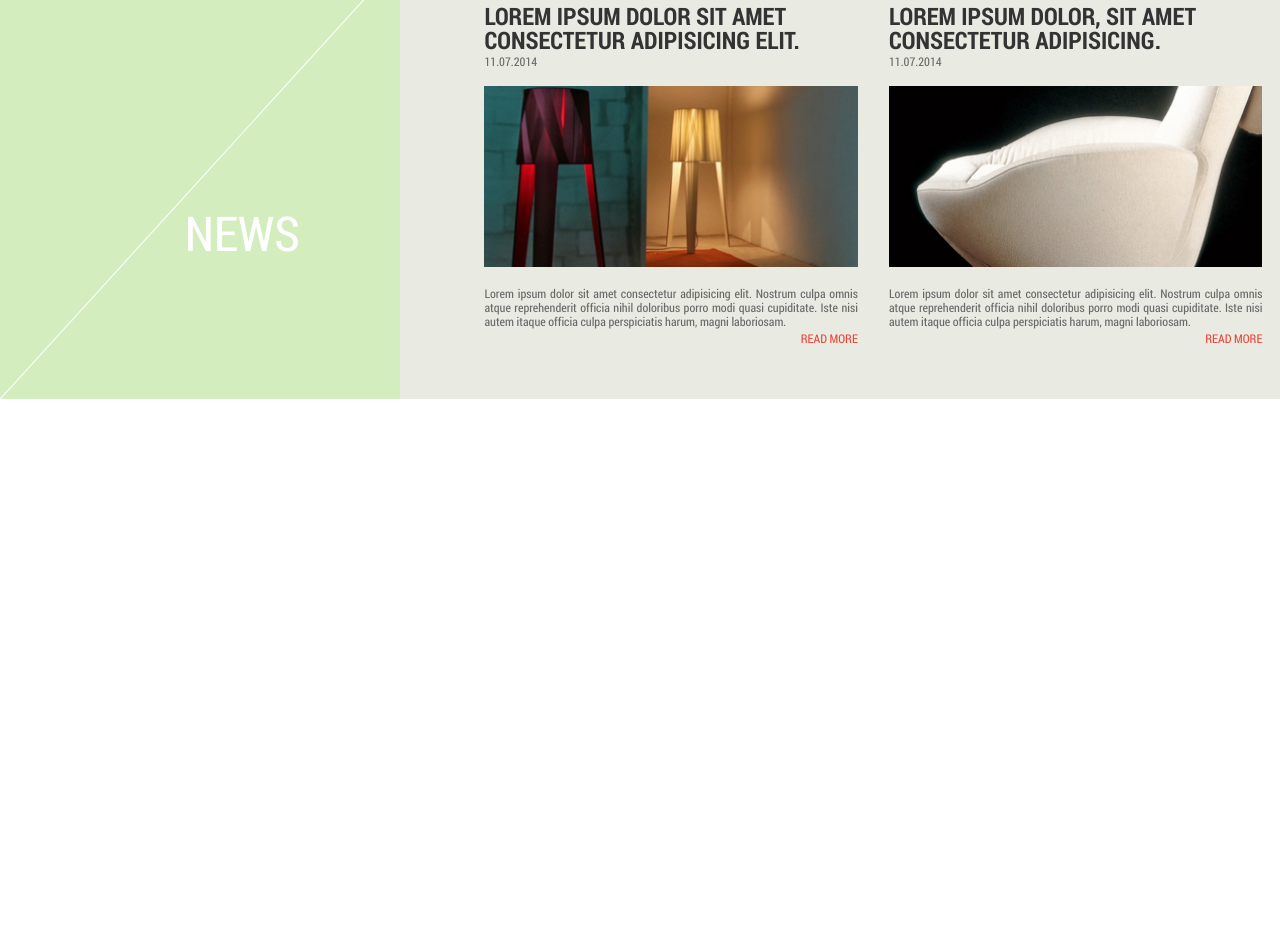
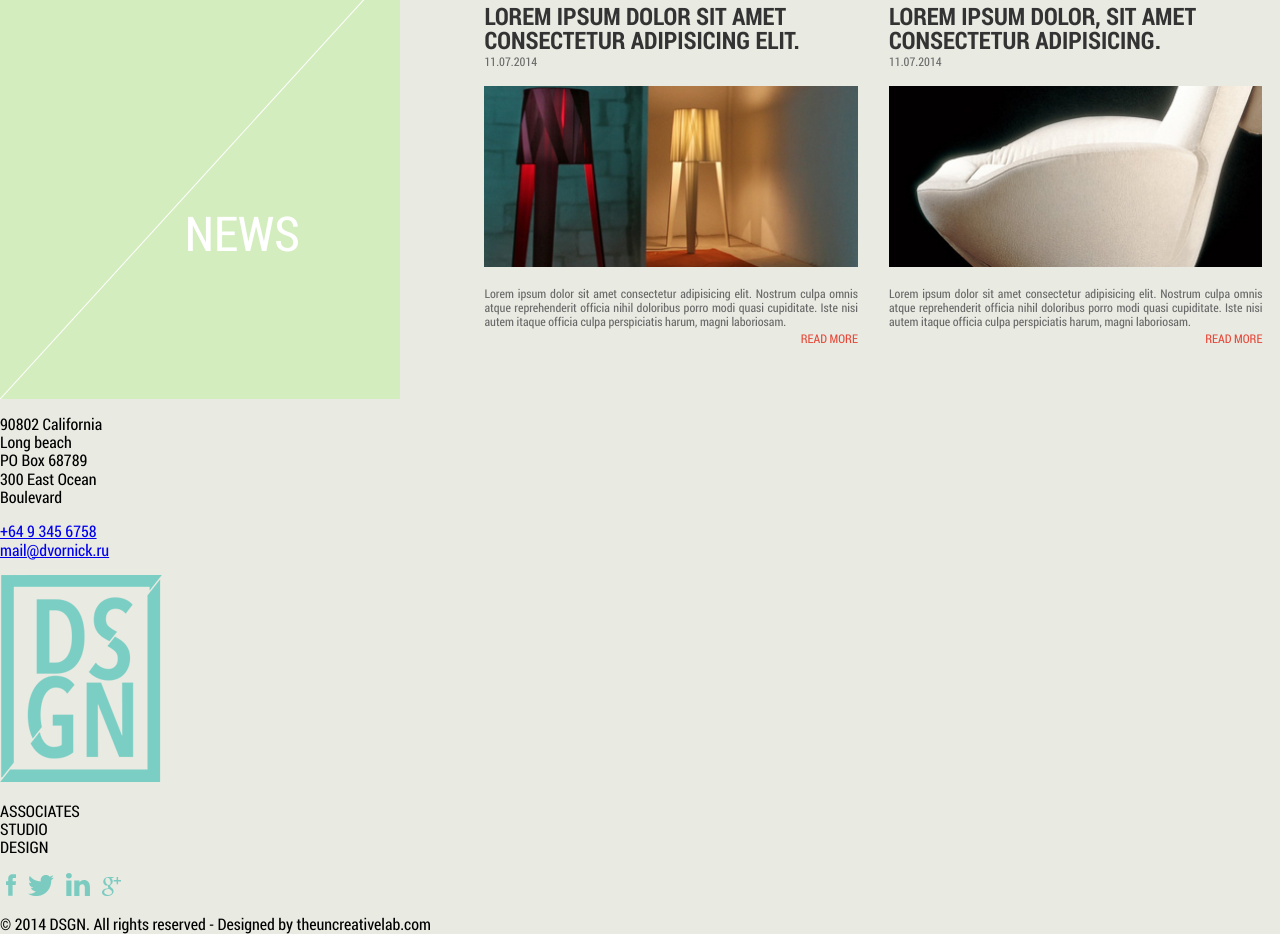
Before and after one commit to dvornicked/DSGN-HomePage, a website: page index.html in a window 1280 px wide. Shown: the part 2642-3592 px from the top of the page. Before the commit the page ends 3041 px from the top, so only its background shows below. Drawn offline with nearby package versions, Linux system fonts and the light colour scheme; files that its build step writes are made by us from their sources; files whose address does not match are found by name.

Commit message:
HTML: footer

```diff
--- a/index.html
+++ b/index.html
@@ -463,6 +463,53 @@
                 </ul>
             </div>
         </section>
+        <footer class="footer">
+            <div class="footer__map"></div>
+            <div class="footer__info">
+                <div class="footer__left">
+                    <p class="footer__address">90802 California<br>Long beach<br>PO Box 68789<br>300 East Ocean<br>Boulevard</p>
+                    <p class="footer__contacts">
+                        <a class="footer__tel" href="tel:+6493456758">+64 9 345 6758</a><br>
+                        <a class="footer__mail" href="mailto:mail@dvornick.ru">mail@dvornick.ru</a>
+                    </p>
+                </div>
+                <div class="footer__right">
+                    <img class="footer__logo" src="./img/logo.png" alt="logo" srcset="./img/logo.png 1x, ./img/logo-2x.png 2x">
+                    <p class="footer__slogan">ASSOCIATES<br>STUDIO<br>DESIGN</p>
+                    <ul class="footer__socials socials">
+                        <li class="socials__element">
+                            <a class="socials__link" aria-label="Facebook" href="#">
+                                <svg class="socials__facebook">
+                                    <use xlink:href="img/symbol/sprite.svg#fb"></use>
+                                </svg>
+                            </a>
+                        </li>
+                        <li class="socials__element">
+                            <a class="socials__link" aria-label="Twitter" href="#">
+                                <svg class="socials__twitter">
+                                    <use xlink:href="img/symbol/sprite.svg#twitter"></use>
+                                </svg>
+                            </a>
+                        </li>
+                        <li class="socials__element">
+                            <a class="socials__link" aria-label="LinkedIn" href="#">
+                                <svg class="socials__linkedin">
+                                    <use xlink:href="img/symbol/sprite.svg#linked"></use>
+                                </svg>
+                            </a>
+                        </li>
+                        <li class="socials__element">
+                            <a class="socials__link" aria-label="Google Plus" href="#">
+                                <svg class="socials__google">
+                                    <use xlink:href="img/symbol/sprite.svg#google"></use>
+                                </svg>
+                            </a>
+                        </li>
+                    </ul>
+                </div>
+                <p class="footer__copy">&copy; 2014 DSGN. All rights reserved - Designed by theuncreativelab.com</p>
+            </div>
+        </footer>
     </div>
 </body>
 </html>
```
Also changed, not shown: build/index.html.
